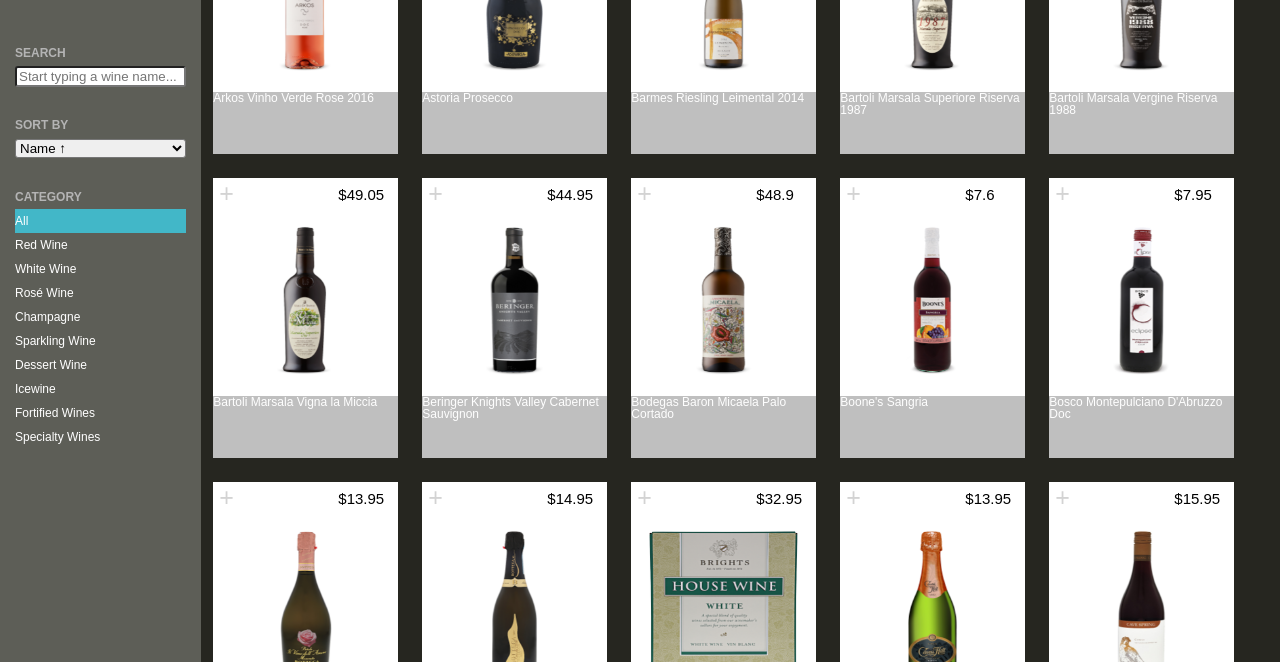
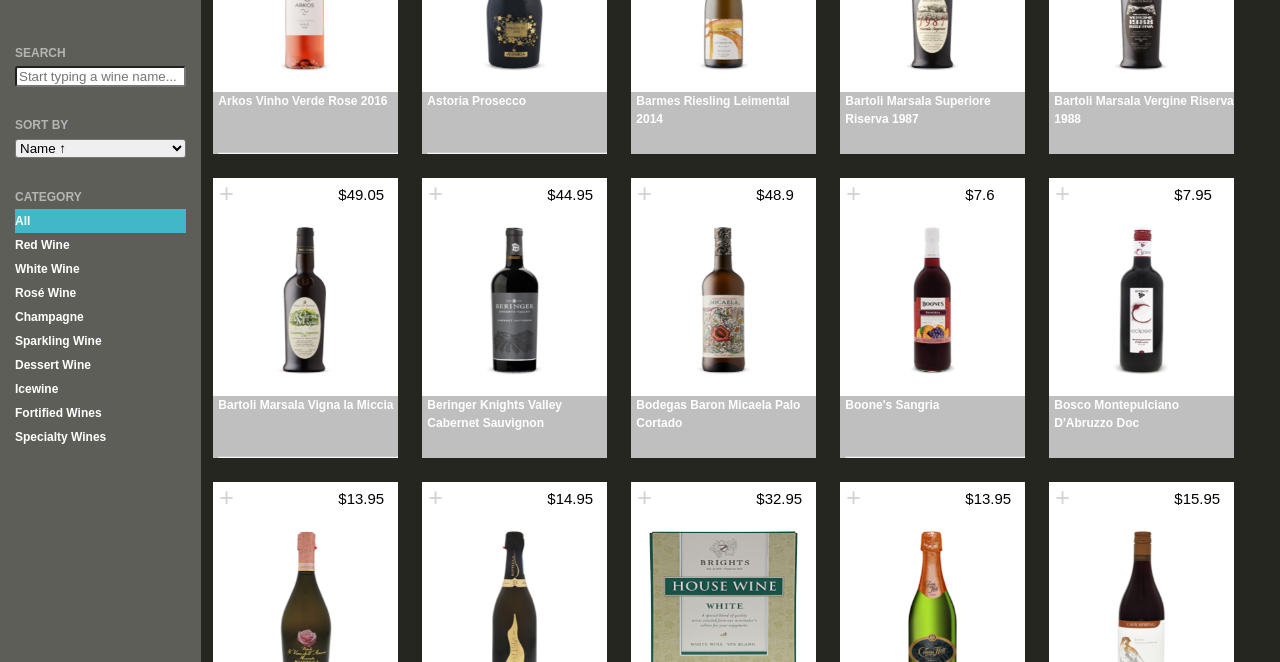
Before and after one commit to RupehraChouhan/Wine-Catalog, a plain HTML site: page candidate/index.html in a window 1280 px wide. Shown: the part 138-800 px from the top of the page. Drawn offline with Linux system fonts and the light colour scheme.

Commit message:
ADD: Styling changes to card text

```diff
--- a/candidate/css/center.css
+++ b/candidate/css/center.css
@@ -16,6 +16,8 @@
     background: white;
     margin: 12px;
 
+    overflow: hidden;
+
 }
 
 .panel.center .card .cardTop {
@@ -32,11 +34,31 @@
 
 .panel.center .card .cardBottom {
     width: inherit;
-    height: 62px;
+    /*height: 62px;*/
+    height:280px;
     background-color: gray;
     opacity: 0.5;
     color: white;
+    transition: all 0.5s;
 
+}
+
+.panel.center .card .cardBottom .cardBottomText {
+    font-weight: 600;
+    color: white;
+    line-height: 1.5;
+    margin-left: 5px;
+}
+
+.panel.center .card .cardBottom .cardBottomText .heading {
+    color: black;
+
+}
+
+
+.panel.center .card .cardBottom:hover {
+
+    margin-top: -218px;
 }
 
 .panel.center .card .cardImg {
@@ -51,7 +73,7 @@
 }
 
 .panel.center .card .cardImg:hover {
-    transform: scale(1.0,1.05);
+    transform: scale(1.0,1.03);
 }
 
 .panel.center .card .cardTop .cardPlusButton {
--- a/candidate/css/left.css
+++ b/candidate/css/left.css
@@ -62,6 +62,7 @@
 	line-height: 2;
 	margin-left: 15px;
     margin-right: 15px;
+    font-weight: 600;
 }
 
 .panel.left .bottom .bottomText h2 {
--- a/candidate/js/main.js
+++ b/candidate/js/main.js
@@ -141,20 +141,6 @@
 
 }
 
-
-
-
-
-
-
-
-
-
-
-
-
-
-
 function displayWines(filteredWines) {
 
     /* Clear all the previous wines that are displaying */
@@ -215,9 +201,64 @@
         var cardBottom = document.createElement("div");
         cardBottom.setAttribute("class", "cardBottom");
 
-        var cardBottomName = document.createTextNode(wine.getName());
-        cardBottom.appendChild(cardBottomName);
+        var cardBottomText = document.createElement("div");
+        cardBottomText.setAttribute("class", "cardBottomText");
 
+        var name = document.createElement("div");
+        name.appendChild(document.createTextNode(wine.getName()));
+
+        cardBottomText.appendChild(name);
+
+        cardBottomText.appendChild(document.createElement("br"));
+        cardBottomText.appendChild(document.createElement("br"));
+        cardBottomText.appendChild(document.createElement("hr"));
+
+        var categoryHeading = document.createElement("div");
+        categoryHeading.setAttribute("class", "heading");
+        categoryHeading.appendChild(document.createTextNode("Category"));
+        var category = document.createElement("div");
+        category.appendChild(document.createTextNode(wine.getCategory()));
+
+        cardBottomText.appendChild(categoryHeading);
+        cardBottomText.appendChild(category);
+
+        var volumeHeading = document.createElement("div");
+        volumeHeading.setAttribute("class", "heading");
+        volumeHeading.appendChild(document.createTextNode("Volume"));
+        var volume = document.createElement("div");
+        volume.appendChild(document.createTextNode(wine.getVolume()));
+
+        cardBottomText.appendChild(volumeHeading);
+        cardBottomText.appendChild(volume);
+
+        var priceHeading = document.createElement("div");
+        priceHeading.setAttribute("class", "heading");
+        priceHeading.appendChild(document.createTextNode("Price"));
+        var price = document.createElement("div");
+        price.appendChild(document.createTextNode(wine.getPrice()));
+
+        cardBottomText.appendChild(priceHeading);
+        cardBottomText.appendChild(price);
+
+        var countryHeading = document.createElement("div");
+        countryHeading.setAttribute("class", "heading");
+        countryHeading.appendChild(document.createTextNode("Country"));
+        var country = document.createElement("div");
+        country.appendChild(document.createTextNode(wine.getCountry()));
+
+        cardBottomText.appendChild(countryHeading);
+        cardBottomText.appendChild(country);
+
+        var producerHeading = document.createElement("div");
+        producerHeading.setAttribute("class", "heading");
+        producerHeading.appendChild(document.createTextNode("Producer"));
+        var producer = document.createElement("div");
+        producer.appendChild(document.createTextNode(wine.getProducer()));
+
+        cardBottomText.appendChild(producerHeading);
+        cardBottomText.appendChild(producer);
+
+        cardBottom.appendChild(cardBottomText);
 
         card.appendChild(cardTop);
         card.appendChild(cardMiddle);
```
